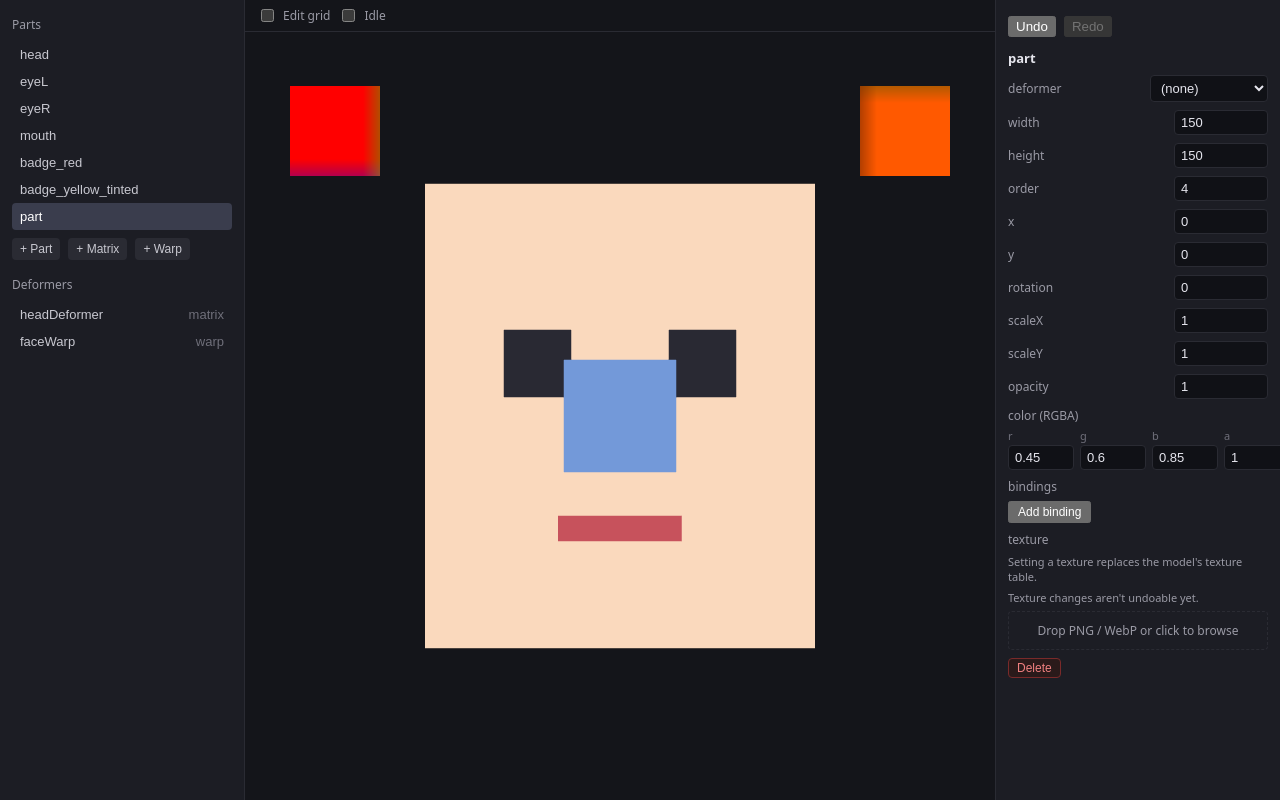
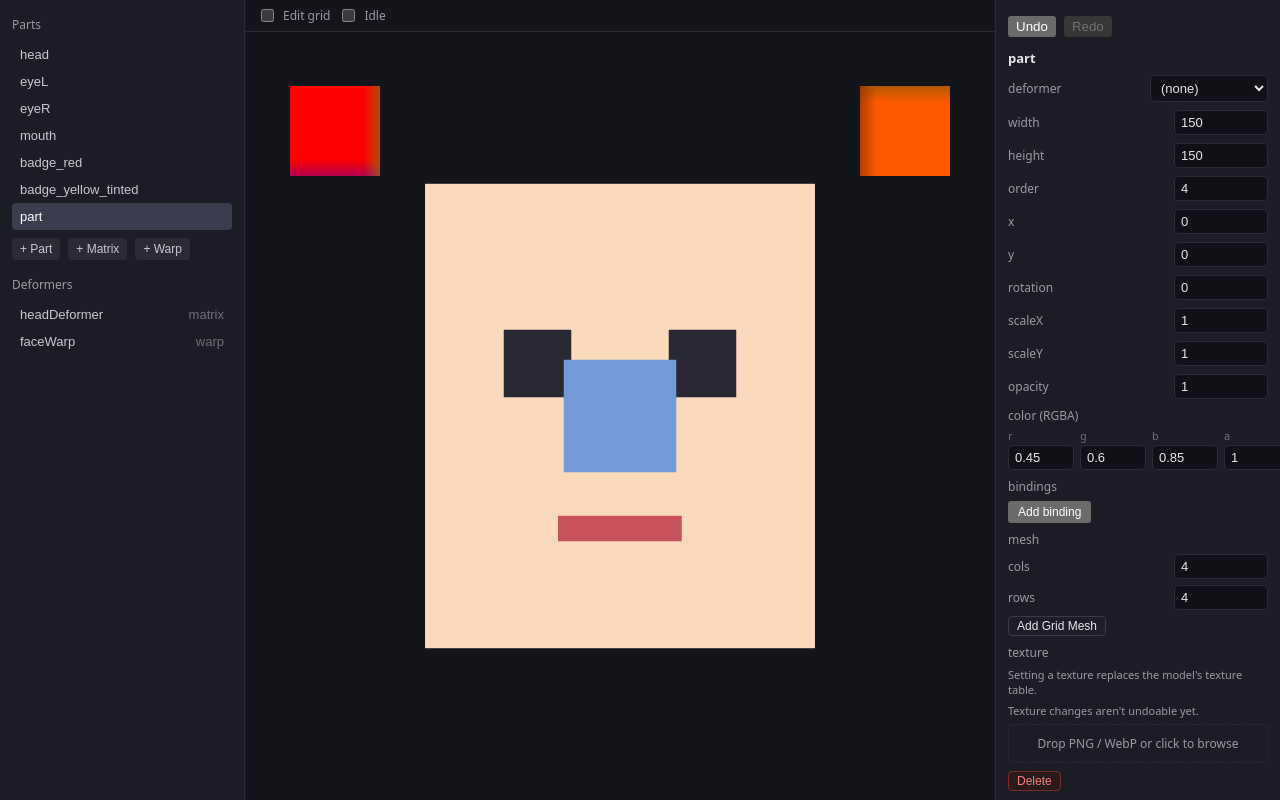
Before and after one commit to zeikar/iki, a React (Vite) app in the folder examples/editor/: page / in a window 1280 px wide. Both pictures are taken after a click on the button "+ Part". Shown: the top 800 px of the page. Built offline with nearby package versions, Linux system fonts and the light colour scheme.

Commit message:
feat(editor): add MeshField (grid mesh add/regenerate/remove) to Inspector

```diff
--- a/examples/editor/src/Inspector.tsx
+++ b/examples/editor/src/Inspector.tsx
@@ -105,6 +105,28 @@ const selectStyle: CSSProperties = {
   color: "#e6e6ee",
   padding: "4px 6px",
   fontSize: 13,
+};
+
+const smallBtnStyle: CSSProperties = {
+  alignSelf: "flex-start",
+  padding: "2px 8px",
+  fontSize: 12,
+  background: "#1e1e2a",
+  border: "1px solid #3a3b47",
+  borderRadius: 4,
+  color: "#e6e6ee",
+  cursor: "pointer",
+};
+
+const removeBtnStyle: CSSProperties = {
+  alignSelf: "flex-start",
+  padding: "2px 8px",
+  fontSize: 12,
+  background: "#2a1a1a",
+  border: "1px solid #7a2a2a",
+  borderRadius: 4,
+  color: "#f08080",
+  cursor: "pointer",
 };
 
 /**
@@ -262,6 +284,8 @@ function PartFields({
       />
 
       <PartBindingsEditor part={part} model={model} runCommand={runCommand} />
+
+      <MeshField part={part} />
 
       <TextureField partId={id} />
 
@@ -912,6 +936,80 @@ const errorStyle: CSSProperties = {
 };
 
 /**
+ * Grid-mesh controls for a part. Shows cols/rows inputs and "Add Grid Mesh"
+ * when the part has no mesh; shows vertex/triangle counts plus cols/rows inputs
+ * and "Regenerate" / "Remove Mesh" buttons when a mesh is present.
+ * Errors (range, warp-coupling) surface via the store's editError banner.
+ */
+function MeshField({ part }: { part: IkiPart }) {
+  const setPartGridMesh = useEditorStore((s) => s.setPartGridMesh);
+  const removePartMesh = useEditorStore((s) => s.removePartMesh);
+  const [cols, setCols] = useState(4);
+  const [rows, setRows] = useState(4);
+
+  return (
+    <div style={{ display: "flex", flexDirection: "column", gap: 6 }}>
+      <span style={labelStyle}>mesh</span>
+
+      {part.mesh !== undefined && (
+        <span style={labelStyle}>
+          {part.mesh.vertices.length / 2} vertices,{" "}
+          {part.mesh.indices.length / 3} triangles
+        </span>
+      )}
+
+      <label style={rowStyle}>
+        <span style={labelStyle}>cols</span>
+        <input
+          type="number"
+          min={1}
+          value={cols}
+          onChange={(e) => setCols(e.currentTarget.valueAsNumber)}
+          style={inputStyle}
+        />
+      </label>
+      <label style={rowStyle}>
+        <span style={labelStyle}>rows</span>
+        <input
+          type="number"
+          min={1}
+          value={rows}
+          onChange={(e) => setRows(e.currentTarget.valueAsNumber)}
+          style={inputStyle}
+        />
+      </label>
+
+      {part.mesh === undefined ? (
+        <button
+          type="button"
+          onClick={() => setPartGridMesh(part.id, cols, rows)}
+          style={smallBtnStyle}
+        >
+          Add Grid Mesh
+        </button>
+      ) : (
+        <div style={{ display: "flex", gap: 6 }}>
+          <button
+            type="button"
+            onClick={() => setPartGridMesh(part.id, cols, rows)}
+            style={smallBtnStyle}
+          >
+            Regenerate
+          </button>
+          <button
+            type="button"
+            onClick={() => removePartMesh(part.id)}
+            style={removeBtnStyle}
+          >
+            Remove Mesh
+          </button>
+        </div>
+      )}
+    </div>
+  );
+}
+
+/**
  * Per-part texture drop zone. Renders for ALL parts (quad and mesh).
  * Single-image: multi-file drops take only the first file.
  * The store owns ALL bitmap cleanup — this component never calls bitmap.close().
```
